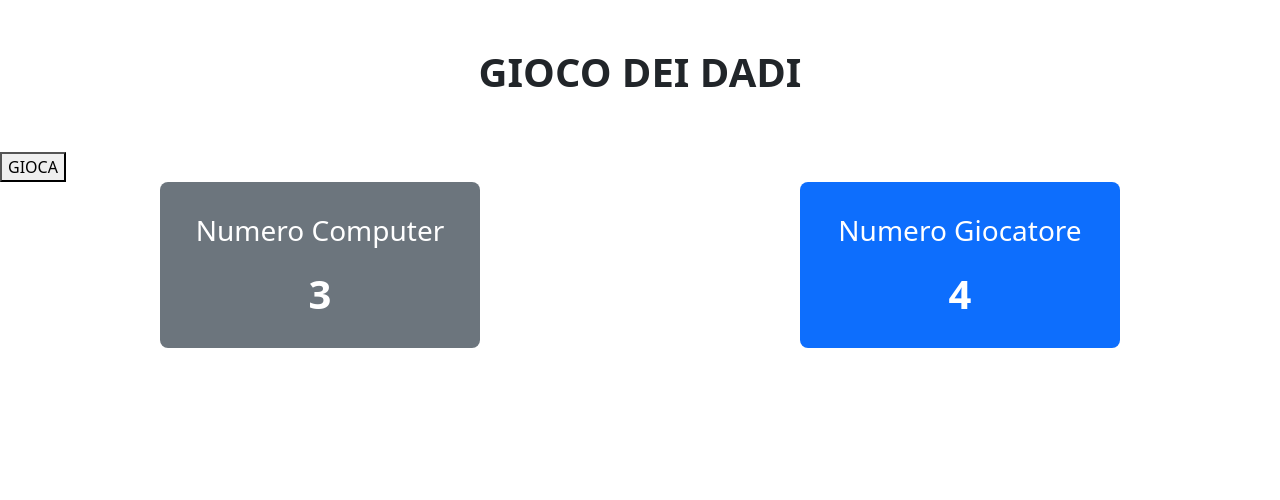
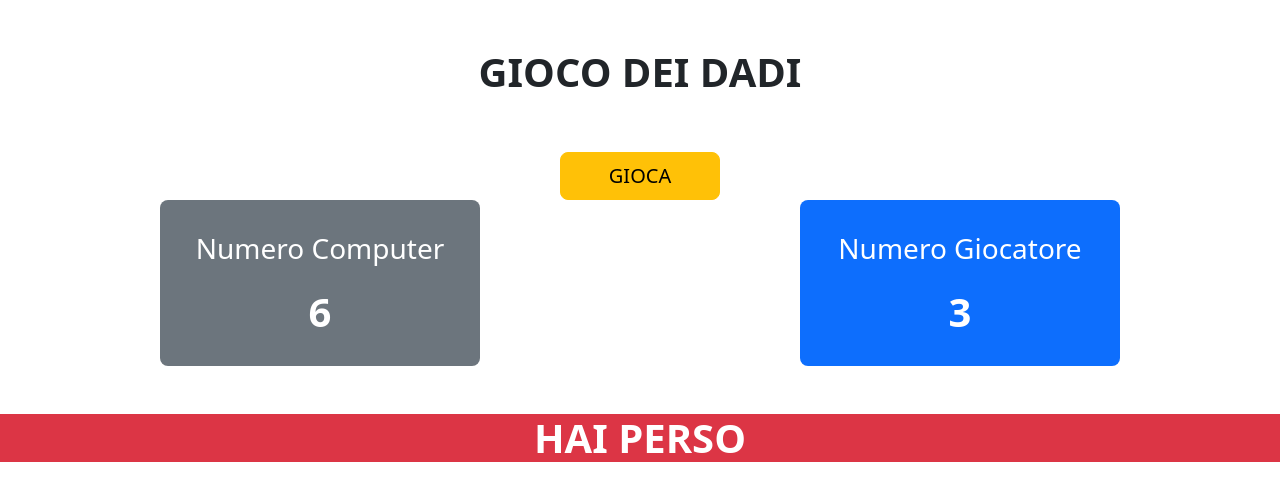
Before and after one commit to MattiaUsai/js-mail-dadi, a plain HTML site: page gioco dei dadi/index.html in a window 1280 px wide. Both pictures are taken after a click on the button "GIOCA". Drawn offline with nearby package versions, Linux system fonts and the light colour scheme.

Commit message:
Esercizio finito con manipolazionָdel dom

```diff
--- a/gioco dei dadi/index.html
+++ b/gioco dei dadi/index.html
@@ -7,9 +7,11 @@
     <link href="https://cdn.jsdelivr.net/npm/bootstrap@5.3.3/dist/css/bootstrap.min.css" rel="stylesheet" integrity="sha384-QWTKZyjpPEjISv5WaRU9OFeRpok6YctnYmDr5pNlyT2bRjXh0JMhjY6hW+ALEwIH" crossorigin="anonymous">
     <script src="https://kit.fontawesome.com/055ab6717a.js" crossorigin="anonymous"></script>
 </head>
-<body>
+<body class="text-center">
     <h1 class="text-center text-uppercase fw-bold py-5">Gioco dei dadi</h1>
-    <button id="btnGame">GIOCA</button>
+
+
+    <button class="btn btn-warning px-5 btn-lg" id="btnGame">GIOCA</button>
     <div class="row mx-auto text-center">
         <div class="col-3 mx-auto rounded-3 text-bg-secondary p-4">
             <h2 class="fs-3 py-2 text-center">Numero Computer</h2>
--- a/gioco dei dadi/main.js
+++ b/gioco dei dadi/main.js
@@ -10,3 +10,48 @@
 //     altrimenti se il numero del giocatore ָquello del computer sono uguali uscira parita.
 //     scrivere in pagina parità
 //     ]
+
+
+
+
+const btnGame = document.getElementById ("btnGame");
+btnGame.addEventListener('click', function(){
+    console.log("ho cliccato il botone")
+    const numberGenerateComputer = Math.round(Math.random() * 6)
+    const numberGenerateUser = Math.round(Math.random() * 6)
+
+
+    const computerNumber = document.getElementById ("numberComputer");
+    computerNumber.innerHTML = ("");
+    computerNumber.innerHTML = (numberGenerateComputer);
+
+    const computerUser = document.getElementById ("numberUser");
+    computerUser.innerHTML =("");
+    computerUser.innerHTML =(numberGenerateUser);
+
+
+    if (numberGenerateComputer>numberGenerateUser){
+        const result = document.getElementById ("result");
+        result.innerHTML =("");
+        result.innerHTML =("hai perso");
+        result.className = "  text-center  text-uppercase fs-1 fw-bold  my-5 text-bg-danger"
+
+    }
+    else if (numberGenerateComputer<numberGenerateUser){
+        const result = document.getElementById ("result");
+        result.innerHTML =("");
+        result.innerHTML =("hai vinto");
+        result.className = "  text-center  text-uppercase fs-1 fw-bold  my-5 text-bg-success"
+
+    }
+    else  {
+        const result = document.getElementById ("result");
+        result.innerHTML =("");
+        result.innerHTML =("pareggio");
+        result.className =  "  text-center  text-uppercase fs-1 fw-bold  my-5 text-bg-warning"
+    }
+
+
+
+
+})
```
